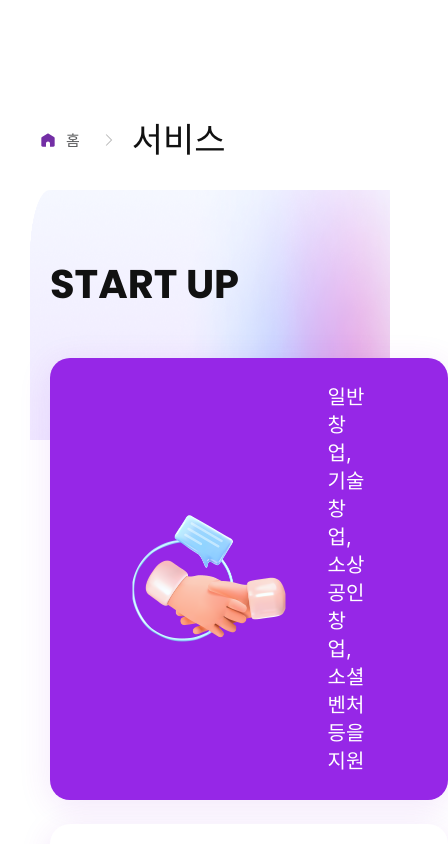
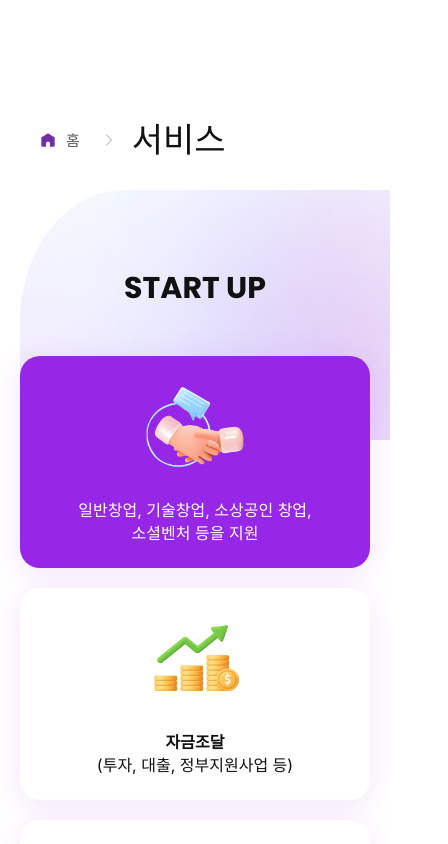
Before and after one commit to kimyeji89/amento, a React (Create React App) app: page /service in a window 390 px wide. Shown: the top 844 px of the page, 448 px wide, since content can reach past the window. Built offline with nearby package versions, Linux system fonts and the light colour scheme; a web font is replaced by a local one.

Commit message:
[ADD] 서비스 페이지 모바일 반응형

```diff
--- a/src/pages/ServicePage/ServiceSection1.jsx
+++ b/src/pages/ServicePage/ServiceSection1.jsx
@@ -1,11 +1,32 @@
 /** @jsxImportSource @emotion/react */
 import { css } from "@emotion/react";
+import { useState, useEffect } from "react";
 
 export default function ServiceSection1() {
+  const [isMobile, setIsMobile] = useState(window.innerWidth <= 480);
+  const [showBr, setShowBr] = useState(window.innerWidth >= 1025);
+
+  useEffect(() => {
+    const handleResize = () => {
+      setIsMobile(window.innerWidth <= 480);
+      setShowBr(window.innerWidth >= 1025);
+    };
+
+    window.addEventListener("resize", handleResize);
+
+    return () => {
+      window.removeEventListener("resize", handleResize);
+    };
+  }, []);
+
   return (
     <section css={section_wrap}>
       <img
-        src="/assets/images/servicePage/serviceGradient.png"
+        src={
+          isMobile
+            ? "/assets/images/servicePage/serviceGradientMo.png"
+            : "/assets/images/servicePage/serviceGradient.png"
+        }
         alt="serviceGradient"
         css={gradient_img}
       />
@@ -39,7 +60,7 @@ export default function ServiceSection1() {
               />
               <p>
                 <span>
-                  사업계획서 및<br />
+                  사업계획서 및 {showBr && <br />}
                   IR 컨설팅
                 </span>
               </p>
@@ -59,7 +80,7 @@ export default function ServiceSection1() {
               />
               <p>
                 <span>피칭</span>
-                <br />
+                {showBr && <br />}
                 (사업계획서, IR, R&D 등)
               </p>
             </div>
@@ -70,8 +91,7 @@ export default function ServiceSection1() {
               />
               <p>
                 <span>
-                  인증 및 정책에 따른
-                  <br />
+                  인증 및 정책에 따른 {showBr && <br />}
                   경영계획 설계 등
                 </span>
               </p>
@@ -85,6 +105,7 @@ export default function ServiceSection1() {
 
 const section_wrap = css`
   position: relative;
+  overflow: hidden;
 `;
 
 const gradient_img = css`
@@ -105,13 +126,29 @@ const gradient_img = css`
     left: 50px;
   }
 
-  @media (max-width: 1119px) {
+  @media (max-width: 1240px) {
     height: 250px;
   }
 
   @media (max-width: 1024px) {
+    height: 250px;
     width: calc(100% - 30px);
     left: 30px;
+  }
+
+  @media (max-width: 768px) {
+    width: calc(100% - 20px);
+    left: 20px;
+  }
+
+  @media (max-width: 500px) {
+    // left: 20px;
+    // height: 189px;
+  }
+
+  @media (max-width: 375px) {
+    left: 20px;
+    height: 189px;
   }
 `;
 
@@ -121,6 +158,8 @@ const content_wrap = css`
   gap: 50px;
   padding: 120px 180px;
   margin: 0 auto;
+  width: 100%;
+  box-sizing: border-box;
 
   h1 {
     color: var(--black-1);
@@ -143,11 +182,20 @@ const content_wrap = css`
   }
 
   @media (max-width: 1024px) {
-    padding: 70px 10px;
+    padding: 80px 20px;
+    text-align: center;
+    h1 {
+      font-size: 30px;
+    }
   }
 
   @media (max-width: 768px) {
-    padding: 70px 50px;
+  }
+
+  @media (max-width: 375px) {
+    h1 {
+      font-size: 24px;
+    }
   }
 `;
 
@@ -157,12 +205,22 @@ const content_container = css`
   gap: 50px;
   max-width: 1300px;
   margin: 0 auto;
+
+  @media (max-width: 768px) {
+    width: 100%;
+  }
+
+  @media (max-width: 375px) {
+    width: 100%;
+    gap: 34px;
+  }
 `;
 
 const content_box = css`
   display: grid;
   grid-template-columns: repeat(2, 1fr);
   gap: 24px;
+  width: 100%;
 
   div:first-of-type {
     background-color: var(--primary);
@@ -174,6 +232,11 @@ const content_box = css`
 
   @media (max-width: 1024px) {
     grid-template-columns: repeat(1, 1fr);
+    width: 100%;
+  }
+
+  @media (max-width: 768px) {
+    gap: 20px;
   }
 `;
 
@@ -205,6 +268,7 @@ const content = css`
     font-size: 20px;
     font-weight: 400;
     line-height: 140%;
+    flex-grow: 1;
 
     span {
       font-weight: 700;
@@ -243,20 +307,51 @@ const content = css`
     }
 
     p {
+      // text-align: center;
       font-size: 20px;
     }
   }
 
   @media (max-width: 768px) {
-    padding: 25px 80px;
+    flex-direction: column;
+    padding: 24px 50px;
+    gap: 24px;
 
     img {
-      width: 157.5px;
-      height: 150px;
+      width: 100px;
+      height: auto;
     }
 
     p {
-      font-size: 20px;
+      font-size: 16px;
+      word-break: keep-all;
+    }
+  }
+
+  @media (max-width: 375px) {
+    gap: 24px;
+    padding: 24px 50px;
+    max-width: 335px;
+
+    img {
+      width: 100px;
+    }
+
+    p {
+      font-size: 14px;
+    }
+  }
+
+  @media (max-width: 375px) {
+    gap: 24px;
+    padding: 24px 50px;
+
+    img {
+      width: 100px;
+    }
+
+    p {
+      font-size: 14px;
     }
   }
 `;
--- a/src/pages/ServicePage/ServiceSection2.jsx
+++ b/src/pages/ServicePage/ServiceSection2.jsx
@@ -76,9 +76,18 @@ const section_wrap = css`
   }
 
   @media (max-width: 1024px) {
+    padding: 80px 0;
     h1 {
-      font-size: 34px;
+      font-size: 30px;
     }
+  }
+
+  @media (max-width: 768px) {
+    gap: 34px;
+  }
+
+  @media (max-width: 375px) {
+    font-size: 24px;
   }
 `;
 
@@ -93,6 +102,11 @@ const grid_container = css`
 
   @media (max-width: 1024px) {
     grid-template-columns: repeat(2, 1fr);
+  }
+
+  @media (max-width: 600px) {
+    padding: 0 20px;
+    grid-template-columns: repeat(1, 1fr);
   }
 `;
 
@@ -156,9 +170,25 @@ const grid_item = css`
 
   @media (max-width: 767px) {
     p {
+      font-size: 16px;
+      bottom: 30px;
+      left: 30px;
+    }
+  }
+
+  @media (max-width: 620px) {
+    p {
       font-size: 18px;
       bottom: 30px;
       left: 30px;
     }
   }
+
+  @media (max-width: 375px) {
+    p {
+      font-size: 17px;
+      bottom: 30px;
+      left: 40px;
+    }
+  }
 `;
--- a/src/pages/ServicePage/ServiceSection3.jsx
+++ b/src/pages/ServicePage/ServiceSection3.jsx
@@ -46,10 +46,22 @@ const section_wrap = css`
   }
 
   @media (max-width: 1024px) {
-    padding: 120px 20px;
+    padding: 80px 15px;
 
     h1 {
-      font-size: 34px;
+      font-size: 30px;
+    }
+  }
+
+  @media (max-width: 768px) {
+    h1 {
+      font-size: 24px;
+    }
+  }
+
+  @media (max-width: 375px) {
+    h1 {
+      font-size: 24px;
     }
   }
 `;
```
Also changed, not shown: public/assets/images/servicePage/serviceGradientMo.png (added).
